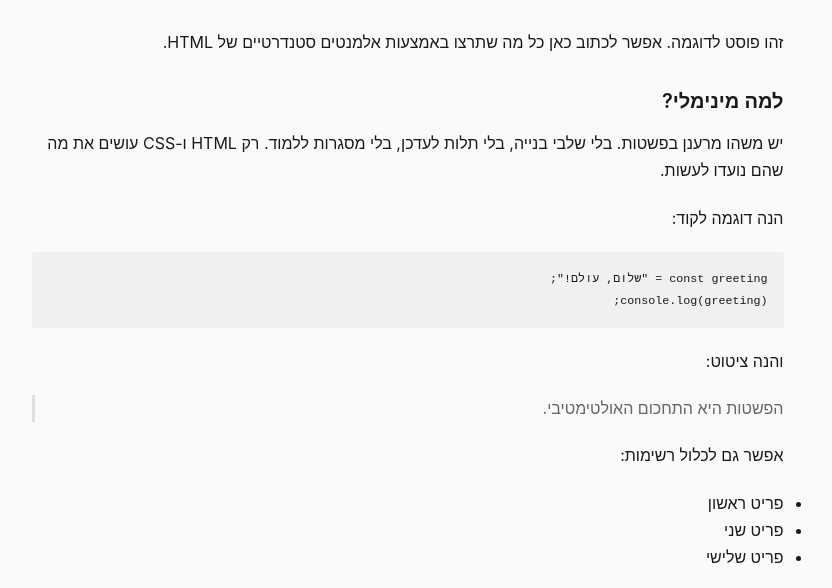
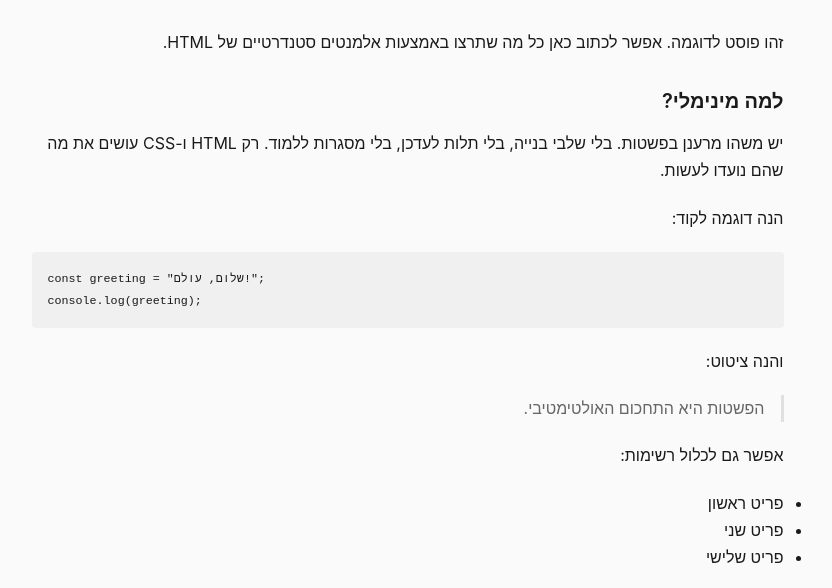
Before and after one commit to ophirbushi/website, a plain HTML site: page public/posts/post-one.html in a window 1280 px wide. Shown: the part 209-797 px from the top of the page, without its empty margins (225-1057 px from the left). Drawn offline with Linux system fonts and the light colour scheme.

Commit message:
fix style

```diff
--- a/public/style.css
+++ b/public/style.css
@@ -30,8 +30,14 @@ body {
   margin: 0 auto;
 }
 
-body[dir="rtl"], html[dir="rtl"] body {
+body[dir="rtl"],
+html[dir="rtl"] body {
   direction: rtl;
+}
+
+body[dir="rtl"] pre,
+html[dir="rtl"] body pre {
+  direction: ltr;
 }
 
 /* === Typography === */
@@ -225,6 +231,16 @@ article .meta {
   margin-bottom: 1.25rem;
 }
 
+html[dir="rtl"] .prose blockquote,
+body[dir="rtl"] .prose blockquote {
+  border-right: 3px solid var(--border);
+  padding-right: 1rem;
+  border-left: unset !important;
+  padding-left: unset !important;
+  color: var(--text-muted);
+  margin-bottom: 1.25rem;
+}
+
 .back-link {
   display: inline-block;
   margin-top: 3rem;
```
